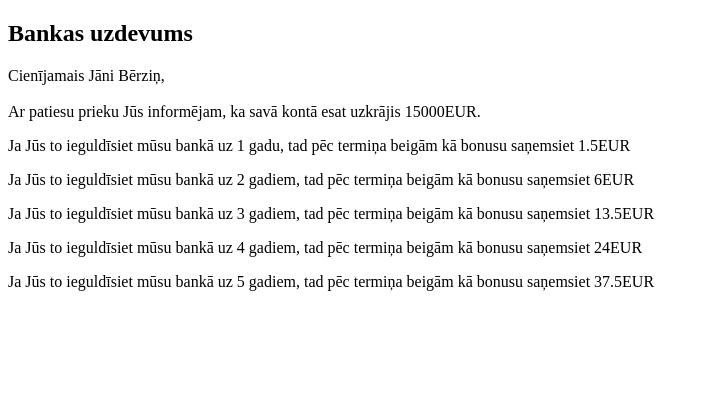
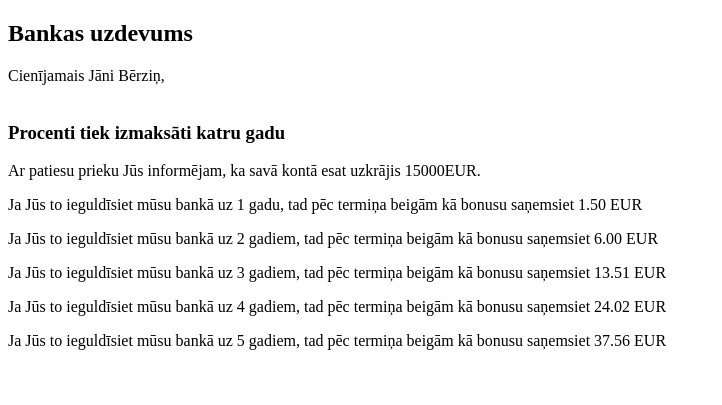
Before and after one commit to RRonis/JavaScrip_Dialogs_AB, a plain HTML site: page Class_10_2022.06.15/index.html in a window 1280 px wide. Shown: the whole page, without its empty margins (0-722 px from the left). Drawn offline with Linux system fonts and the light colour scheme.

Commit message:
mājasdarbs no 15.Jūn (bankas procentu uzdevums)

```diff
--- a/Class_10_2022.06.15/index.html
+++ b/Class_10_2022.06.15/index.html
@@ -9,12 +9,28 @@
     <p style="display: inline";>Cienījamais </p><p id="client" style="display: inline;"></p>
          <br>
          <br>
+     <h3>
+       Procenti tiek izmaksāti katru gadu
+     </h3>
     <p style="display: inline">Ar patiesu prieku Jūs informējam, ka savā kontā esat uzkrājis <p id="money" style="display: inline"></p>EUR.</p>
-    <p style="display: inline">Ja Jūs to ieguldīsiet mūsu bankā uz 1 gadu, tad pēc termiņa beigām kā bonusu saņemsiet <p id="procenti_1" style="display: inline"></p>EUR</p>
-    <p style="display: inline">Ja Jūs to ieguldīsiet mūsu bankā uz 2 gadiem, tad pēc termiņa beigām kā bonusu saņemsiet <p id="procenti_2" style="display: inline"></p>EUR</p>
-    <p style="display: inline">Ja Jūs to ieguldīsiet mūsu bankā uz 3 gadiem, tad pēc termiņa beigām kā bonusu saņemsiet <p id="procenti_3" style="display: inline"></p>EUR</p>
-    <p style="display: inline">Ja Jūs to ieguldīsiet mūsu bankā uz 4 gadiem, tad pēc termiņa beigām kā bonusu saņemsiet <p id="procenti_4" style="display: inline"></p>EUR</p>
-    <p style="display: inline">Ja Jūs to ieguldīsiet mūsu bankā uz 5 gadiem, tad pēc termiņa beigām kā bonusu saņemsiet <p id="procenti_5" style="display: inline"></p>EUR</p>
+    <p style="display: inline">Ja Jūs to ieguldīsiet mūsu bankā uz 1 gadu, tad pēc termiņa beigām kā bonusu saņemsiet <p id="procenti_1" style="display: inline"></p> EUR</p>
+    <p style="display: inline">Ja Jūs to ieguldīsiet mūsu bankā uz 2 gadiem, tad pēc termiņa beigām kā bonusu saņemsiet <p id="procenti_2" style="display: inline"></p> EUR</p>
+    <p style="display: inline">Ja Jūs to ieguldīsiet mūsu bankā uz 3 gadiem, tad pēc termiņa beigām kā bonusu saņemsiet <p id="procenti_3" style="display: inline"></p> EUR</p>
+    <p style="display: inline">Ja Jūs to ieguldīsiet mūsu bankā uz 4 gadiem, tad pēc termiņa beigām kā bonusu saņemsiet <p id="procenti_4" style="display: inline"></p> EUR</p>
+    <p style="display: inline">Ja Jūs to ieguldīsiet mūsu bankā uz 5 gadiem, tad pēc termiņa beigām kā bonusu saņemsiet <p id="procenti_5" style="display: inline"></p> EUR</p>
+
+      <br>
+      <br>
+    <!-- <h3>
+      Procenti tiek izmaksāti termiņa beigās
+    </h3>
+   <p style="display: inline">Ar patiesu prieku Jūs informējam, ka savā kontā esat uzkrājis <p id="money" style="display: inline"></p>EUR.</p>
+   <p style="display: inline">Ja Jūs to ieguldīsiet mūsu bankā uz 1 gadu, tad pēc termiņa beigām kā bonusu saņemsiet <p id="procenti_1_tb" style="display: inline"></p> EUR</p>
+   <p style="display: inline">Ja Jūs to ieguldīsiet mūsu bankā uz 2 gadiem, tad pēc termiņa beigām kā bonusu saņemsiet <p id="procenti_2_tb" style="display: inline"></p> EUR</p>
+   <p style="display: inline">Ja Jūs to ieguldīsiet mūsu bankā uz 3 gadiem, tad pēc termiņa beigām kā bonusu saņemsiet <p id="procenti_3_tb" style="display: inline"></p> EUR</p>
+   <p style="display: inline">Ja Jūs to ieguldīsiet mūsu bankā uz 4 gadiem, tad pēc termiņa beigām kā bonusu saņemsiet <p id="procenti_4_tb" style="display: inline"></p> EUR</p>
+   <p style="display: inline">Ja Jūs to ieguldīsiet mūsu bankā uz 5 gadiem, tad pēc termiņa beigām kā bonusu saņemsiet <p id="procenti_5_tb" style="display: inline"></p> EUR</p>
+ -->
 
     <!-- <button type="button" onclick="myFunction()">Try it</button> -->
 
--- a/Class_10_2022.06.15/js/script2.js
+++ b/Class_10_2022.06.15/js/script2.js
@@ -2,27 +2,54 @@
 var vards_uzvards = "Jāni Bērziņ,";
 var nauda = 15000;
 var proc = 0.0001
+var proc_uzkr = 0;
+var izmaksa_ikgadu = 1;
+// 0 ja izmaksājam 1 ja neaizmaksājam
 
-var pelna_1 = (nauda * proc*1) * 1;
-console.log(pelna_1);
-var pelna_2 = (nauda * proc*2) * 2;
-console.log(pelna_2);
-var pelna_3 = (nauda * proc*3) * 3;
-console.log(pelna_3);
-var pelna_4 = (nauda * proc*4) * 4;
-console.log(pelna_4);
-var pelna_5 = (nauda * proc*5) * 5;
-console.log(pelna_5);
+var pelna_1 = ((nauda + proc_uzkr * izmaksa_ikgadu) * proc * 1) * 1;
+var pelna_1_str = pelna_1.toFixed(2);
+var pelna_1_2dec = Number(pelna_1_str);
+proc_uzkr = pelna_1_2dec;
+console.log(proc_uzkr, pelna_1_2dec);
+
+var pelna_2 = ((nauda + proc_uzkr * izmaksa_ikgadu) * proc * 2) * 2;
+var pelna_2_str = pelna_2.toFixed(2);
+var pelna_2_2dec = Number(pelna_2.toFixed(2));
+proc_uzkr = pelna_2_2dec;
+console.log(pelna_2_2dec, proc_uzkr);
+
+var pelna_3 = ((nauda + proc_uzkr * izmaksa_ikgadu) * proc * 3) * 3;
+var pelna_3_str = pelna_3.toFixed(2);
+var pelna_3_2dec = Number(pelna_3.toFixed(2));
+proc_uzkr = pelna_3_2dec;
+console.log(pelna_3_2dec, proc_uzkr);
+
+var pelna_4 = ((nauda + proc_uzkr * izmaksa_ikgadu) * proc * 4) * 4;
+var pelna_4_str = pelna_4.toFixed(2);
+var pelna_4_2dec = Number(pelna_4.toFixed(2));
+proc_uzkr = pelna_4_2dec;
+console.log(pelna_4_2dec, proc_uzkr);
+
+var pelna_5 = ((nauda + proc_uzkr * izmaksa_ikgadu) * proc * 5) * 5;
+var pelna_5_str = pelna_5.toFixed(2);
+var pelna_5_2dec = Number(pelna_5.toFixed(2));
+proc_uzkr = pelna_5_2dec;
+console.log(pelna_5_2dec, proc_uzkr);
 
 document.getElementById("client").innerHTML = vards_uzvards;
 document.getElementById("money").innerHTML = nauda;
-document.getElementById("procenti_1").innerHTML = pelna_1;
-document.getElementById("procenti_2").innerHTML = pelna_2;
-document.getElementById("procenti_3").innerHTML = pelna_3;
-document.getElementById("procenti_4").innerHTML = pelna_4;
-document.getElementById("procenti_5").innerHTML = pelna_5;
+document.getElementById("procenti_1").innerHTML = pelna_1_str;
+document.getElementById("procenti_2").innerHTML = pelna_2_str;
+document.getElementById("procenti_3").innerHTML = pelna_3_str;
+document.getElementById("procenti_4").innerHTML = pelna_4_str;
+document.getElementById("procenti_5").innerHTML = pelna_5_str;
 
 const cars = [["BMW", "Audi"],[["X3","X5"],["01","02"]]];
 console.log(cars);
 cars.sort();
 console.log(cars);
+
+
+// var pelna_1 = ((nauda + proc_uzkr) * proc * 1) * 1;
+// var pelna_1_2dec = pelna_1.toFixed(2);
+// console.log(pelna_1_2dec);
```
